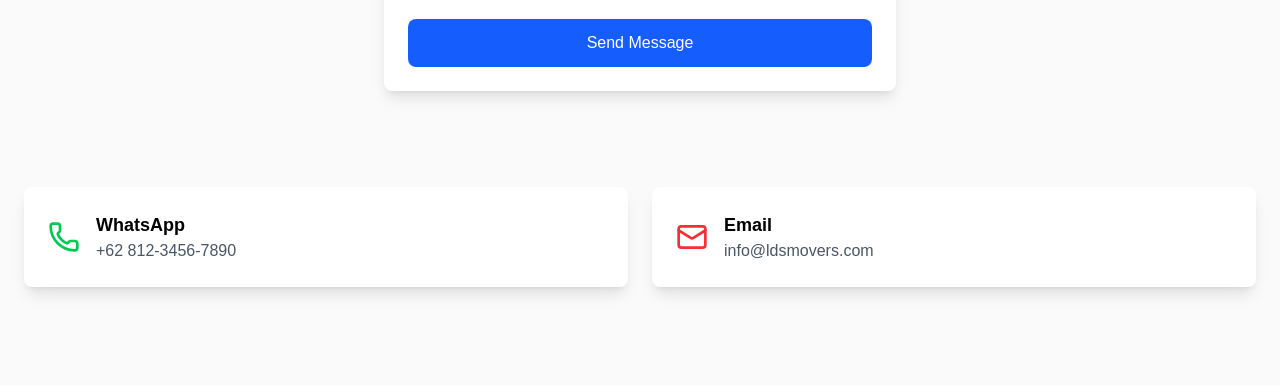
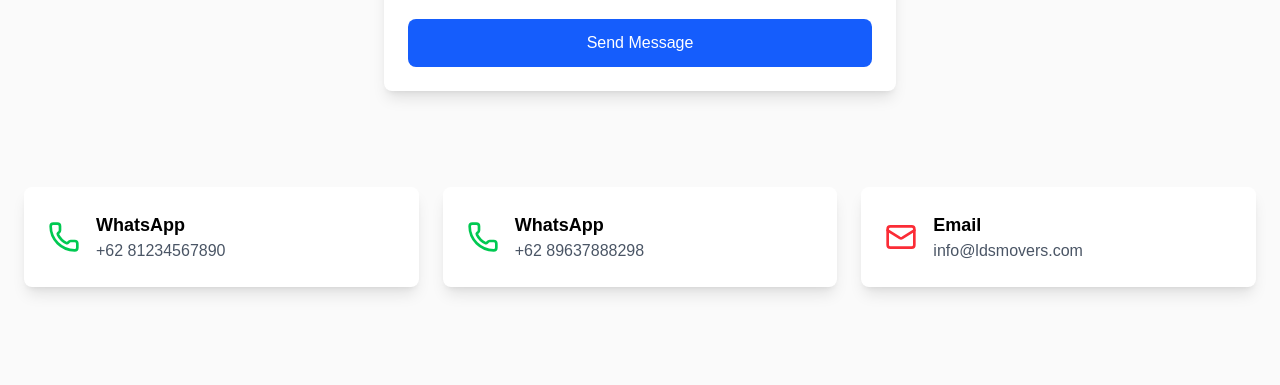
Before and after one commit to frdiskandr/LDS-Mover-Website, a Next.js app: page /contact in a window 1280 px wide. Shown: the part 740-1125 px from the top of the page. Built offline with nearby package versions, Linux system fonts and the light colour scheme.

Commit message:
production

```diff
--- a/src/app/contact/page.js
+++ b/src/app/contact/page.js
@@ -4,7 +4,11 @@ import Image from "next/image";
 import { Mail, Phone, MapPin } from "lucide-react";
 
 export default function Contact() {
-  const [formData, setFormData] = useState({ name: "", email: "", message: "" });
+    const [formData, setFormData] = useState({
+        name: "",
+        email: "",
+        message: "",
+    });
 
     const handleChange = (e) => {
         setFormData({ ...formData, [e.target.name]: e.target.value });
@@ -16,44 +20,110 @@ export default function Contact() {
         alert("Thank you for reaching out! We will get back to you soon.");
     };
 
-  const whatsappNumber = "6281234567890"; // Nomor WhatsApp tanpa + dan 0 di depan
-  const whatsappMessage = "Halo, saya ingin mengetahui lebih lanjut tentang layanan LDS Movers.";
+    const whatsappNumber = "81234567890"; // Nomor WhatsApp tanpa + dan 0 di depan
+    const whatsappMessage =
+        "Halo, saya ingin mengetahui lebih lanjut tentang layanan LDS Movers.";
     const email = "info@ldsmovers.com";
     const emailSubject = "Inquiry about LDS Movers Services";
-  const emailBody = "Halo, saya ingin mengetahui lebih lanjut tentang layanan LDS Movers.";
+    const emailBody =
+        "Halo, saya ingin mengetahui lebih lanjut tentang layanan LDS Movers.";
 
+    const whatsapp = [
+        {
+            whatsappNumber: "81234567890", // Nomor WhatsApp tanpa + dan 0 di depan
+            whatsappMessage:
+                "Halo, saya ingin mengetahui lebih lanjut tentang layanan LDS Movers."
+      },
+      {
+        whatsappNumber: "89637888298", // Nomor WhatsApp tanpa + dan 0 di depan
+        whatsappMessage:
+            "Halo, saya ingin mengetahui lebih lanjut tentang layanan LDS Movers."
+      }
+    ];
     return (
         <div className="text-black">
             {/* Hero Section */}
-      <section className="relative h-[350px] bg-cover bg-center flex items-center justify-center text-white"
-        style={{ backgroundImage: "url('/images/contact-bg.jpg')" }}>
+            <section
+                className="relative h-[350px] bg-cover bg-center flex items-center justify-center text-white"
+                style={{ backgroundImage: "url('/images/contact-bg.jpg')" }}
+            >
                 <div className="bg-black bg-opacity-50 p-6 rounded-lg text-center">
                     <h1 className="text-3xl font-bold">Contact LDS Movers</h1>
-          <p className="text-lg mt-2">Get in touch with us for your moving needs</p>
+                    <p className="text-lg mt-2">
+                        Get in touch with us for your moving needs
+                    </p>
                 </div>
             </section>
 
             {/* Contact Form */}
             <section className="py-12 px-6 container mx-auto">
-        <h2 className="text-3xl font-bold text-center text-blue-600">Send Us a Message</h2>
-        <form onSubmit={handleSubmit} className="max-w-lg mx-auto mt-6 bg-white p-6 rounded-lg shadow-lg">
-          <input type="text" name="name" placeholder="Your Name" className="w-full p-3 border rounded-lg mb-4" onChange={handleChange} required />
-          <input type="email" name="email" placeholder="Your Email" className="w-full p-3 border rounded-lg mb-4" onChange={handleChange} required />
-          <textarea name="message" placeholder="Your Message" className="w-full p-3 border rounded-lg mb-4" rows="4" onChange={handleChange} required></textarea>
-          <button type="submit" className="w-full bg-blue-600 text-white py-3 rounded-lg hover:bg-blue-700 transition">Send Message</button>
+                <h2 className="text-3xl font-bold text-center text-blue-600">
+                    Send Us a Message
+                </h2>
+                <form
+                    onSubmit={handleSubmit}
+                    className="max-w-lg mx-auto mt-6 bg-white p-6 rounded-lg shadow-lg"
+                >
+                    <input
+                        type="text"
+                        name="name"
+                        placeholder="Your Name"
+                        className="w-full p-3 border rounded-lg mb-4"
+                        onChange={handleChange}
+                        required
+                    />
+                    <input
+                        type="email"
+                        name="email"
+                        placeholder="Your Email"
+                        className="w-full p-3 border rounded-lg mb-4"
+                        onChange={handleChange}
+                        required
+                    />
+                    <textarea
+                        name="message"
+                        placeholder="Your Message"
+                        className="w-full p-3 border rounded-lg mb-4"
+                        rows="4"
+                        onChange={handleChange}
+                        required
+                    ></textarea>
+                    <button
+                        type="submit"
+                        className="w-full bg-blue-600 text-white py-3 rounded-lg hover:bg-blue-700 transition"
+                    >
+                        Send Message
+                    </button>
                 </form>
             </section>
 
             {/* Contact Cards */}
-      <section className="py-12 px-6 container mx-auto grid grid-cols-1 md:grid-cols-2 gap-6">
-        <a href={`https://wa.me/${whatsappNumber}?text=${encodeURIComponent(whatsappMessage)}`} target="_blank" rel="noopener noreferrer" className="bg-white p-6 rounded-lg shadow-lg flex items-center gap-4 cursor-pointer hover:shadow-xl transition">
+            <section className="py-12 px-6 container mx-auto grid grid-cols-1 md:grid-cols-3 gap-6">
+          {whatsapp.map((item, index) => {
+            return (
+              <a
+                key={index}
+              href={`https://wa.me/+62${item.whatsappNumber}?text=${encodeURIComponent(
+                  item.whatsappMessage
+              )}`}
+              target="_blank"
+              rel="noopener noreferrer"
+              className="bg-white p-6 rounded-lg shadow-lg flex items-center gap-4 cursor-pointer hover:shadow-xl transition"
+          >
               <Phone className="text-green-500" size={32} />
               <div>
                   <h3 className="text-lg font-semibold">WhatsApp</h3>
-            <p className="text-gray-600">+62 812-3456-7890</p>
+                  <p className="text-gray-600">+62 {item.whatsappNumber}</p>
               </div>
           </a>
-        <a href={`mailto:${email}?subject=${encodeURIComponent(emailSubject)}&body=${encodeURIComponent(emailBody)}`} className="bg-white p-6 rounded-lg shadow-lg flex items-center gap-4 cursor-pointer hover:shadow-xl transition">
+                  )
+                })}
+                <a
+                    href={`mailto:${email}?subject=${encodeURIComponent(
+                        emailSubject
+                    )}&body=${encodeURIComponent(emailBody)}`}
+                    className="bg-white p-6 rounded-lg shadow-lg flex items-center gap-4 cursor-pointer hover:shadow-xl transition"
+                >
                     <Mail className="text-red-500" size={32} />
                     <div>
                         <h3 className="text-lg font-semibold">Email</h3>
@@ -64,11 +134,17 @@ export default function Contact() {
 
             {/* Google Maps */}
             <section className="py-12">
-        <h2 className="text-3xl font-bold text-center text-blue-600">Our Location</h2>
+                <h2 className="text-3xl font-bold text-center text-blue-600">
+                    Our Location
+                </h2>
                 <div className="mt-6 w-full h-[400px]">
                     <iframe
                         src="https://www.google.com/maps/embed?pb=!1m18!1m12!1m3!1d31693.835719846803!2d106.8233275!3d-6.2087635"
-            width="100%" height="400" style={{ border: 0 }} allowFullScreen loading="lazy"
+                        width="100%"
+                        height="400"
+                        style={{ border: 0 }}
+                        allowFullScreen
+                        loading="lazy"
                     ></iframe>
                 </div>
             </section>
--- a/src/components/footer.js
+++ b/src/components/footer.js
@@ -127,7 +127,8 @@ export default async function Footer() {
                                 title: "Contact",
                                 links: [
                                     {name: "info@ldsmovers.com", link:"mailto:info@ldsmovers.com"},
-                                    {name:"+62 812-3456-7890", link:"tel:+6281234567890"},
+                                    { name: "+62 812-3456-7890", link: "tel:+6281234567890" },
+                                    {name: "+62 896-3788-8298", link:"https://wa.me/+6289637888298"},
                                 ],
                             },
                         ].map((section, index) => (
```
Lines whose indentation alone changed are shown as unchanged.
